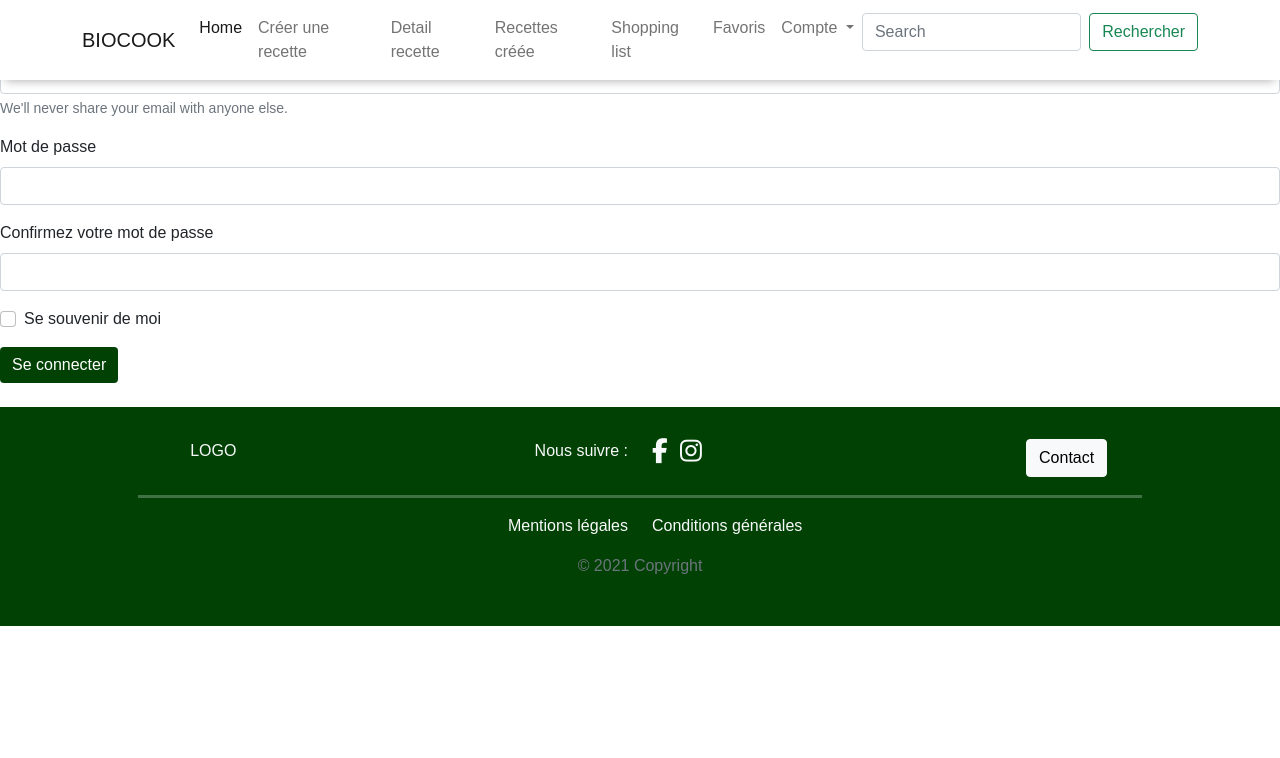
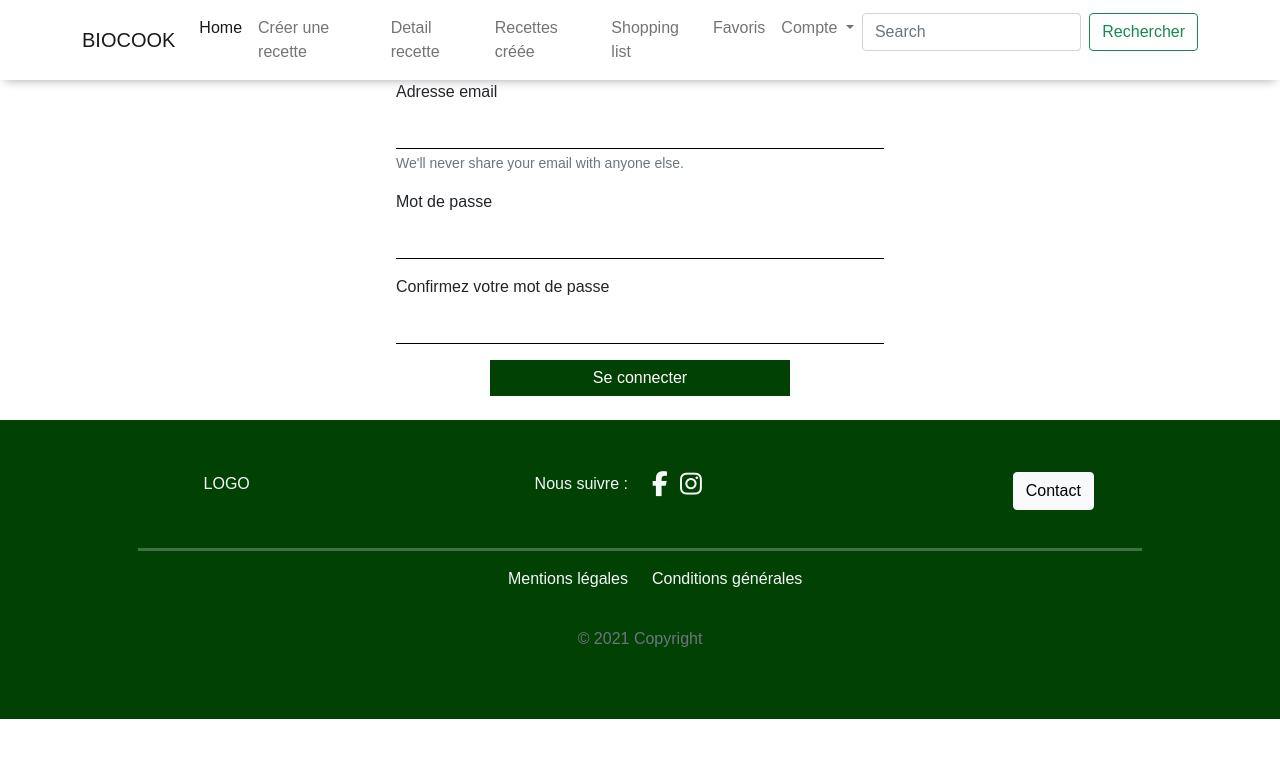
Before and after one commit to maddy-12/projet-bloc3, a PHP site: page /views/register.php in a window 1280 px wide. Shown: the top 758 px of the page. Run offline with PHP 8.4, Linux system fonts and the light colour scheme; some libraries are stand-ins or nearby versions.

Commit message:
html/css

```diff
--- a/assets/style.css
+++ b/assets/style.css
@@ -25,29 +25,35 @@ body, html {
 }
 /**************** PAGE HOME **************/
 /* Nom du site + slogan */
-.name-slogan{
+.name-slogan, .h1-title{
     text-align: center;
     padding: 50px 0 50px 0;
     margin-top: 50px;
 }
 
 /* Cards */
-.btn-card, .btn-form{
-    border: none;
+.btn-card, .btn-form, .btn-login{
+    border: none !important;
     border-radius: none !important;
-    color: white;
+    color: white !important;
 }
 
-.btn-card:hover{
-    color: white;
-    background-color:  #B8E2A1;
+.btn-card:hover, .btn-form:hover{
+    color: white !important;
+    background-color:  #B8E2A1 !important;
 }
 
 /* Green elements */
 .bg-footer, .btn-card, .btn-form{
     background-color: #014204 !important;
 }
-
+.btn-form{
+     width: 300px;
+     border-radius: 0;
+}
+.text-center{
+    padding: 20px;
+}
 hr:not([size]) {
     height: 3px;
     margin: 10px 10%;
@@ -66,3 +72,14 @@ hr:not([size]).hr-shoppingList{
     background-color: #FB5A5A;
     border-color: #FB5A5A;
 }
+/* *********** Forms ********** */
+.container-form{
+    width: 40vw;
+}
+.input-form{
+    border-top: none;
+    border-left: none;
+    border-right: none;
+    border-bottom: 1px solid #000;
+    border-radius: 0;
+}
--- a/views/header.php
+++ b/views/header.php
@@ -1,6 +1,26 @@
 <!-- Navbar -->
 
-<nav id="navbar-white"class="navbar fixed-top navbar-expand-lg navbar-light bg-light">
+<head>
+  <!-- Required meta tags -->
+  <meta charset="utf-8">
+  <meta name="viewport" content="width=device-width, initial-scale=1">
+
+  <!-- Bootstrap CSS -->
+  <link href="https://cdn.jsdelivr.net/npm/bootstrap@5.1.3/dist/css/bootstrap.min.css" rel="stylesheet" integrity="sha384-1BmE4kWBq78iYhFldvKuhfTAU6auU8tT94WrHftjDbrCEXSU1oBoqyl2QvZ6jIW3" crossorigin="anonymous">
+
+  <!-- Font awesome -->
+  <script src="https://kit.fontawesome.com/c8bdca93db.js" crossorigin="anonymous"></script>
+
+  <!-- CSS -->
+  <link rel="stylesheet" href="../assets/style.css">
+
+  <!-- script -->
+  !-- Option 1: Bootstrap Bundle with Popper -->
+  <script src="https://cdn.jsdelivr.net/npm/bootstrap@5.1.3/dist/js/bootstrap.bundle.min.js" integrity="sha384-ka7Sk0Gln4gmtz2MlQnikT1wXgYsOg+OMhuP+IlRH9sENBO0LRn5q+8nbTov4+1p" crossorigin="anonymous"></script>
+
+  <title>BIOCOOK</title>
+</head>
+<nav id="navbar-white" class="navbar fixed-top navbar-expand-lg navbar-light bg-light">
   <div class="container">
     <a class="navbar-brand" href="../index.php">BIOCOOK</a>
     <button class="navbar-toggler" type="button" data-bs-toggle="collapse" data-bs-target="#navbarSupportedContent" aria-controls="navbarSupportedContent" aria-expanded="false" aria-label="Toggle navigation">
@@ -34,14 +54,16 @@
           <ul class="dropdown-menu" aria-labelledby="navbarDropdown">
             <li><a class="dropdown-item" href="views/login.php">Se connecter</a></li>
             <li><a class="dropdown-item" href="views/register.php"> S'inscrire</a></li>
-            <li><hr class="dropdown-divider"></li>
+            <li>
+              <hr class="dropdown-divider">
+            </li>
 
           </ul>
         </li>
       </ul>
       <form class="d-flex">
         <input class="form-control me-2" type="search" placeholder="Search" aria-label="Search">
-        <button class="btn btn-outline-success" type="submit" placeholder= "Rechercher...">Rechercher</button>
+        <button class="btn btn-outline-success" type="submit" placeholder="Rechercher...">Rechercher</button>
       </form>
     </div>
   </div>
--- a/views/home.php
+++ b/views/home.php
@@ -32,7 +32,7 @@
         <div class="text-center">
           <h5 class="card-title">Card title</h5>
           <p class="card-text">Some quick example text to build on the card title and make up the bulk of the card's content.</p>
-          <a href="#" class="btn btn-card ">Voir la recette</a>
+          <a href="#" class="btn btn-primary btn-card ">Voir la recette</a>
         </div>
       </div>
     </div>
@@ -44,7 +44,7 @@
         <div class="text-center">
           <h5 class="card-title">Card title</h5>
           <p class="card-text">Some quick example text to build on the card title and make up the bulk of the card's content.</p>
-          <a href="#" class="btn btn-card ">Voir la recette</a>
+          <a href="#" class="btn btn-primary btn-card ">Voir la recette</a>
         </div>
       </div>
     </div>
--- a/views/register.php
+++ b/views/register.php
@@ -17,36 +17,43 @@ include('header.php');
     <link rel="stylesheet" href="../assets/style.css">
 
     <!-- script -->
-    !-- Option 1: Bootstrap Bundle with Popper -->
+
     <script src="https://cdn.jsdelivr.net/npm/bootstrap@5.1.3/dist/js/bootstrap.bundle.min.js" integrity="sha384-ka7Sk0Gln4gmtz2MlQnikT1wXgYsOg+OMhuP+IlRH9sENBO0LRn5q+8nbTov4+1p" crossorigin="anonymous"></script>
 
     <title>BIOCOOK</title>
 </head>
+
+<body>
+
+    <div class="container container-form">
+        <h1>Inscription</h1>
         <!-- email -->
+        <form action="" type="POST" class="login-form">
             <div class="mb-3">
-    <label for="exampleInputEmail1" class="form-label">Adresse email</label>
-    <input type="email" class="form-control" id="exampleInputEmail1" aria-describedby="emailHelp">
+                <label for="email" class="form-label">Adresse email</label>
+                <input type="email" class="form-control input-form" id="email" name="email" aria-describedby="emailHelp">
                 <div id="emailHelp" class="form-text">We'll never share your email with anyone else.</div>
             </div>
             <!-- mot de passe -->
             <div class="mb-3">
-    <label for="exampleInputPassword1" class="form-label">Mot de passe</label>
-    <input type="password" class="form-control" id="exampleInputPassword1">
+                <label for="password" class="form-label">Mot de passe</label>
+                <input name="password" type="password" class="form-control  input-form" id="password">
             </div>
             <!-- Confirmation de mot de passe -->
             <div class="mb-3">
-    <label for="exampleInputPassword1" class="form-label">Confirmez votre mot de passe</label>
-    <input type="password" class="form-control" id="exampleInputPassword1">
+                <label for="confirm_password" class="form-label">Confirmez votre mot de passe</label>
+                <input name="confirm_password" type="password" class="form-control input-form" id="confirm_password">
             </div>
-<!-- checkbox -->
+            <div class="btn-container d-flex justify-content-center">
 
-<div class="mb-3 form-check">
-    <input type="checkbox" class="form-check-input" id="exampleCheck1">
-    <label class="form-check-label" for="exampleCheck1">Se souvenir de moi</label>
+                <!-- Bouton -->
+                <button type="submit" class="btn btn-form btn-form">Se connecter</button>
             </div>
-<!-- Bouton -->
-<button type="submit" class="btn btn-form">Se connecter</button>
+
         </form>
+
+    </div>
+</body>
 
 <?php
 include('footer.php');
```
Also changed, not shown: views/login.php (+14 -6 lines). Lines whose indentation alone changed are shown as unchanged.
